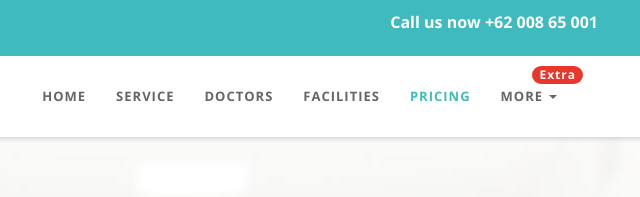
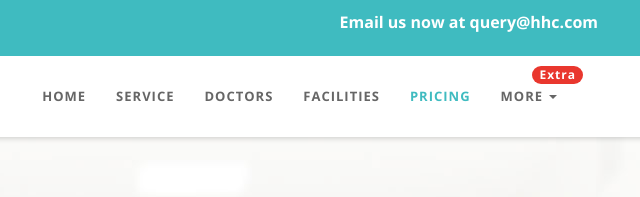
Before and after one commit to sunnychawla/proj-littlesister, a plain HTML site: page index.html in a window 1280 px wide. Shown: the top 197 px of the page, 612-1252 px from the left. Drawn offline with nearby package versions, Linux system fonts and the light colour scheme.

Commit message:
Updated the website title and contact information

```diff
--- a/index.html
+++ b/index.html
@@ -7,7 +7,7 @@
     <meta name="description" content="">
     <meta name="author" content="">
 
-    <title>Medicio landing page template for Health niche</title>
+    <title>Harbans Homeopathic Clinic</title>
 
     <!-- css -->
     <link href="css/bootstrap.min.css" rel="stylesheet" type="text/css">
@@ -46,7 +46,7 @@
 					<p class="bold text-left">Monday - Saturday, 8am to 8pm </p>
 					</div>
 					<div class="col-sm-6 col-md-6">
-					<p class="bold text-right">Call us now +62 008 65 001</p>
+					<p class="bold text-right">Email us now at query@hhc.com</p>
 					</div>
 				</div>
 			</div>
```
